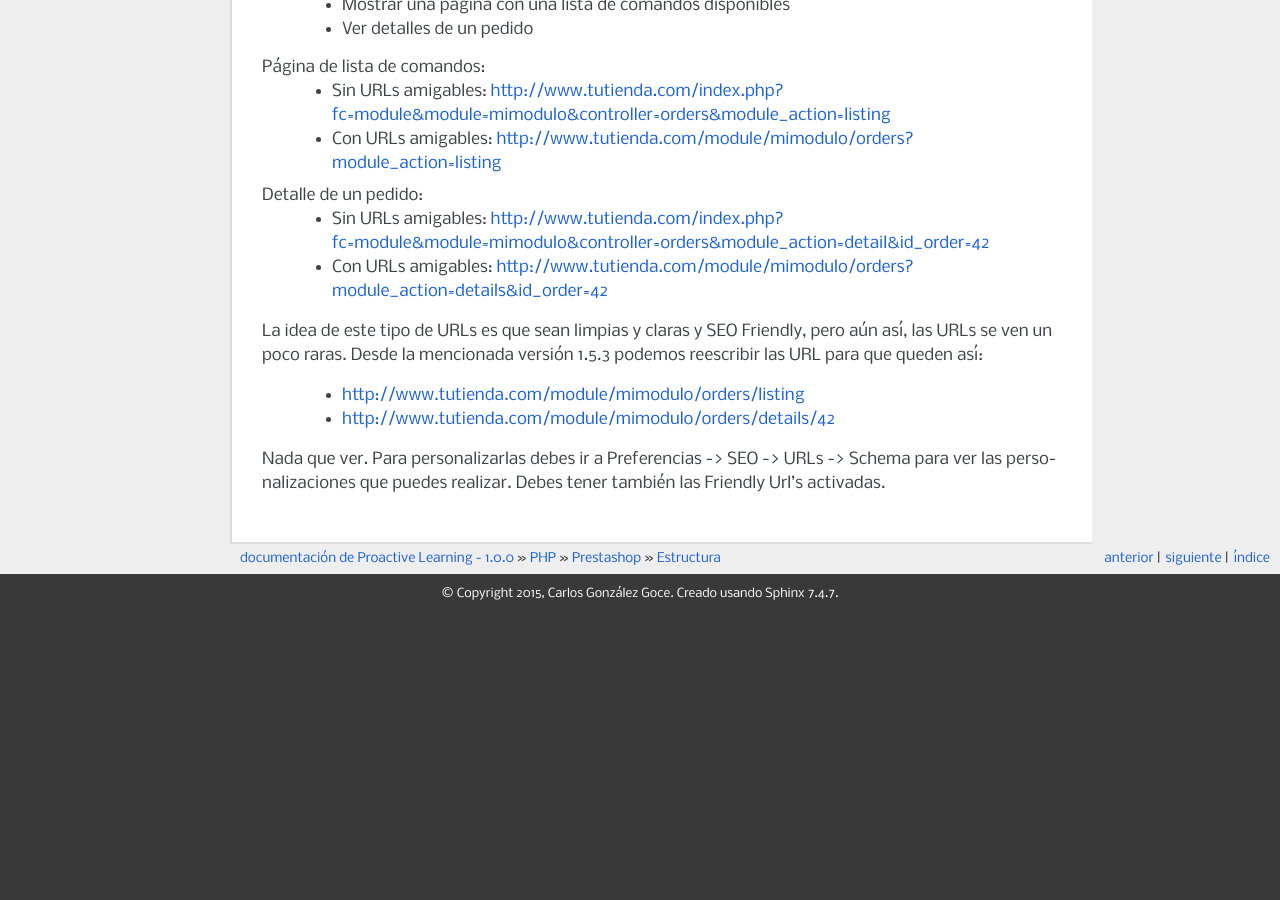
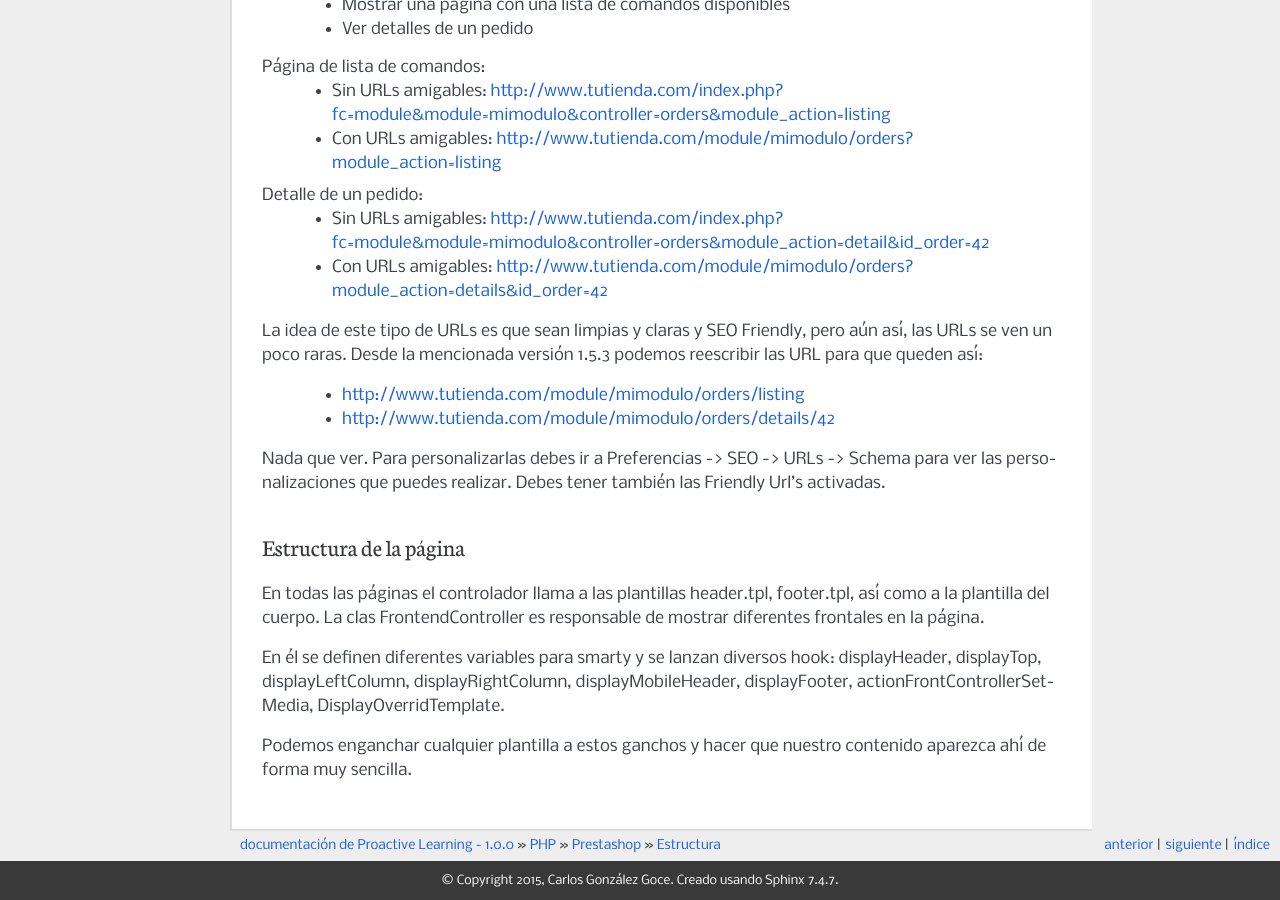
Before and after one commit to carlosgoce/proactive-learning, a Sphinx documentation site: the page built from docs/php/prestashop/structure.rst, in a window 1280 px wide and 900 px high, scrolled down 2286 px. Built offline with Sphinx 7.4.7, drawn with Linux system fonts in a browser that asks for light colours; before the commit the page ends 2899 px from its top, so only the background shows below that; some of the changed text lies outside the part shown.

Commit message:
Add Structure page

```diff
--- a/docs/php/prestashop/structure.rst
+++ b/docs/php/prestashop/structure.rst
@@ -135,3 +135,18 @@ Desde la mencionada versión 1.5.3 podemos reescribir las URL para que queden as
 
 Nada que ver. Para personalizarlas debes ir a Preferencias -> SEO -> URLs -> Schema para ver las personalizaciones
 que puedes realizar. Debes tener también las Friendly Url's activadas.
+
+
+Estructura de la página
+-----------------------
+
+En todas las páginas el controlador llama a las plantillas header.tpl,
+footer.tpl, así como a la plantilla del cuerpo. La clas FrontendController
+es responsable de mostrar diferentes frontales en la página.
+
+En él se definen diferentes variables para smarty y se lanzan
+diversos hook: displayHeader, displayTop, displayLeftColumn, displayRightColumn,
+displayMobileHeader, displayFooter, actionFrontControllerSetMedia, DisplayOverridTemplate.
+
+Podemos enganchar cualquier plantilla a estos ganchos y hacer que nuestro
+contenido aparezca ahí de forma muy sencilla.
```
